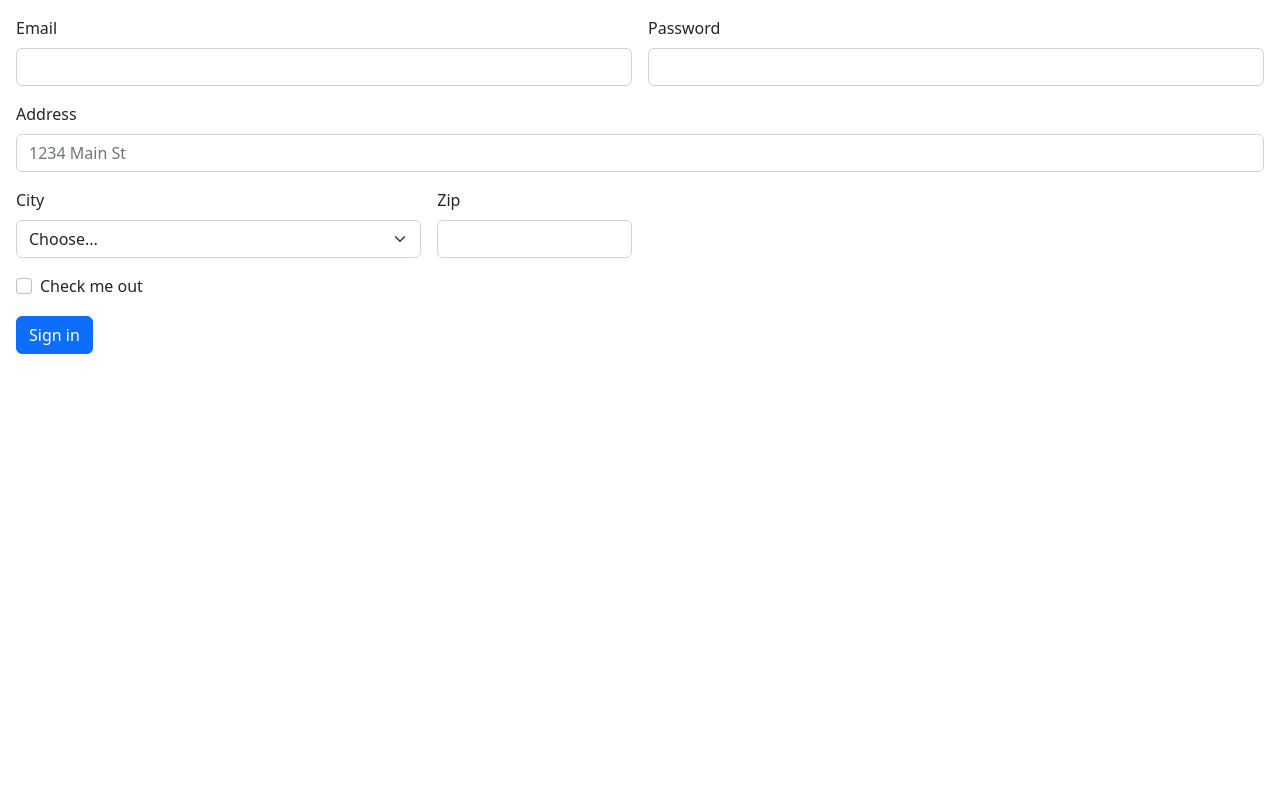
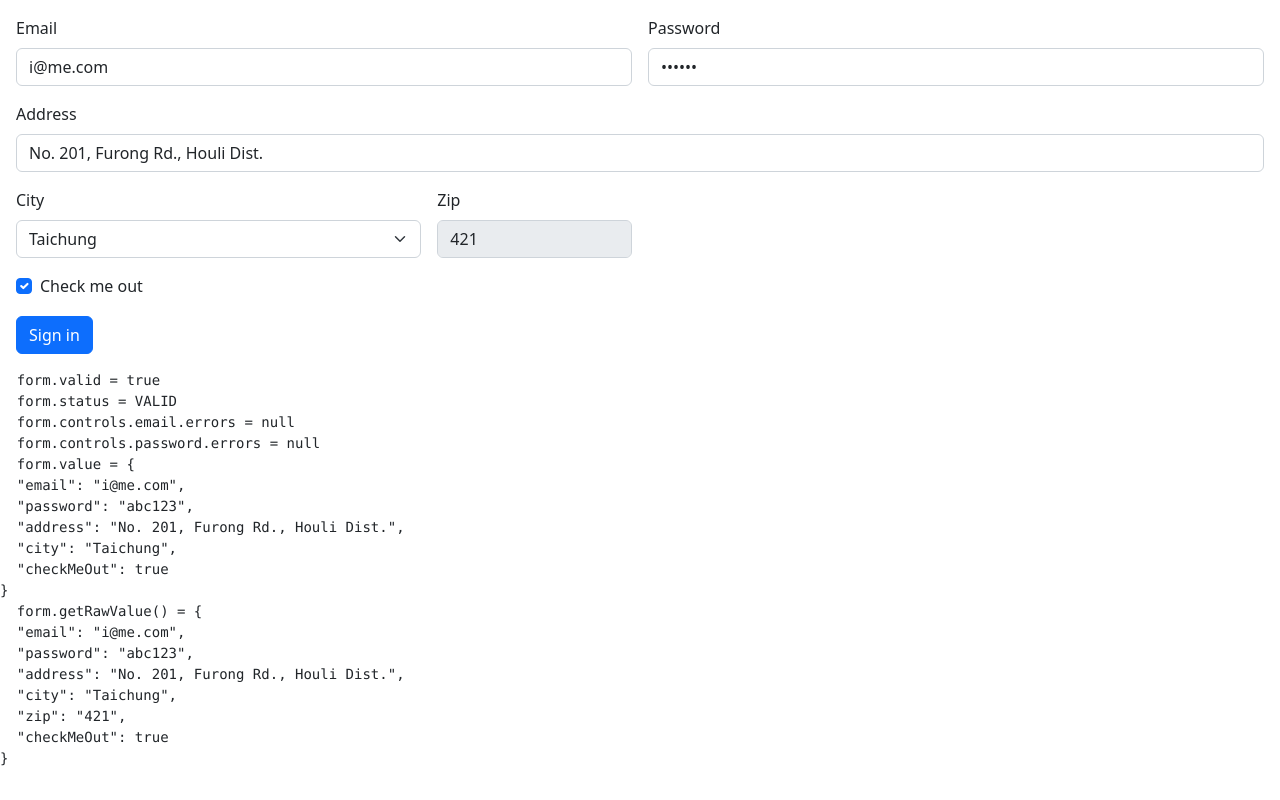
Before and after one commit to urbrioche/angular-reative-forms-upgrade-14, an Angular app: page / in a window 1280 px wide. Built offline with nearby package versions, Linux system fonts and the light colour scheme.

Commit message:
建立FormGroup，並操作FormControl方法

```diff
--- a/src/app/app.module.ts
+++ b/src/app/app.module.ts
@@ -4,6 +4,7 @@ import { BrowserModule } from '@angular/platform-browser';
 import { AppRoutingModule } from './app-routing.module';
 import { AppComponent } from './app.component';
 import { UntypedFormDemoComponent } from './untyped-form-demo/untyped-form-demo.component';
+import { ReactiveFormsModule } from '@angular/forms';
 
 @NgModule({
   declarations: [
@@ -12,7 +13,8 @@ import { UntypedFormDemoComponent } from './untyped-form-demo/untyped-form-demo.
   ],
   imports: [
     BrowserModule,
-    AppRoutingModule
+    AppRoutingModule,
+    ReactiveFormsModule
   ],
   providers: [],
   bootstrap: [AppComponent]
--- a/src/app/untyped-form-demo/untyped-form-demo.component.html
+++ b/src/app/untyped-form-demo/untyped-form-demo.component.html
@@ -1,8 +1,10 @@
-<div class="p-3 m-0">
+<div class="p-3 m-0" [formGroup]="form">
   <form class="row g-3">
     <div class="col-md-6">
       <label for="inputEmail4" class="form-label">Email</label>
-      <input type="email" class="form-control" id="inputEmail4">
+      <input type="email" class="form-control" id="inputEmail4"
+             formControlName="email"
+      >
       <div class="invalid-feedback">
         email is required
         email is not correct
@@ -10,29 +12,39 @@
     </div>
     <div class="col-md-6">
       <label for="inputPassword4" class="form-label">Password</label>
-      <input type="password" class="form-control" id="inputPassword4">
+      <input type="password" class="form-control" id="inputPassword4"
+             formControlName="password"
+      >
       <div class="invalid-feedback">
         the minimum length of password should be 6
       </div>
     </div>
     <div class="col-12">
       <label for="inputAddress" class="form-label">Address</label>
-      <input type="text" class="form-control" id="inputAddress" placeholder="1234 Main St">
+      <input type="text" class="form-control" id="inputAddress" placeholder="1234 Main St"
+             formControlName="address"
+      >
     </div>
     <div class="col-md-4">
       <label for="inputCity" class="form-label">City</label>
-      <select id="inputCity" class="form-select">
+      <select id="inputCity" class="form-select"
+              formControlName="city"
+      >
         <option selected>Choose...</option>
-        <option>...</option>
+        <option *ngFor="let city of cities" [value]="city">{{city}}</option>
       </select>
     </div>
     <div class="col-md-2">
       <label for="inputZip" class="form-label">Zip</label>
-      <input type="text" class="form-control" id="inputZip">
+      <input type="text" class="form-control" id="inputZip"
+             formControlName="zip"
+      >
     </div>
     <div class="col-12">
       <div class="form-check">
-        <input class="form-check-input" type="checkbox" id="gridCheck">
+        <input class="form-check-input" type="checkbox" id="gridCheck"
+               formControlName="checkMeOut"
+        >
         <label class="form-check-label" for="gridCheck">
           Check me out
         </label>
@@ -43,3 +55,11 @@
     </div>
   </form>
 </div>
+<pre>
+  form.valid = {{ form.valid }}
+  form.status = {{ form.status }}
+  form.controls.email.errors = {{ form.get('email')?.errors | json }}
+  form.controls.password.errors = {{ form.get('password')?.errors | json }}
+  form.value = {{ form.value | json }}
+  form.getRawValue() = {{ form.getRawValue() | json }}
+</pre>
--- a/src/app/untyped-form-demo/untyped-form-demo.component.ts
+++ b/src/app/untyped-form-demo/untyped-form-demo.component.ts
@@ -1,4 +1,5 @@
 import { Component, OnInit } from '@angular/core';
+import { FormBuilder, FormControl, FormGroup, Validators } from '@angular/forms';
 
 @Component({
   selector: 'app-untyped-form-demo',
@@ -7,9 +8,24 @@ import { Component, OnInit } from '@angular/core';
 })
 export class UntypedFormDemoComponent implements OnInit {
 
-  constructor() { }
+  form: FormGroup;
+  cities = ['Taipei', 'Taichung', 'Kaohsiung'];
+
+  constructor(private fb: FormBuilder) {
+    this.form = this.fb.group({
+      email: this.fb.control('i@me.com', {validators: [Validators.email, Validators.required]}),
+      password: this.fb.control('abc123', {validators: [Validators.minLength(6)]}),
+      address: this.fb.control('No. 201, Furong Rd., Houli Dist.'),
+      city: this.fb.control('Taichung'),
+      zip: this.fb.control('421'),
+      checkMeOut: this.fb.control(true),
+    });
+  }
 
   ngOnInit(): void {
+    // compile error
+    // this.form.get('zip')?.disabled();
+    (this.form.get('zip') as FormControl).disable();
   }
 
 }
```
